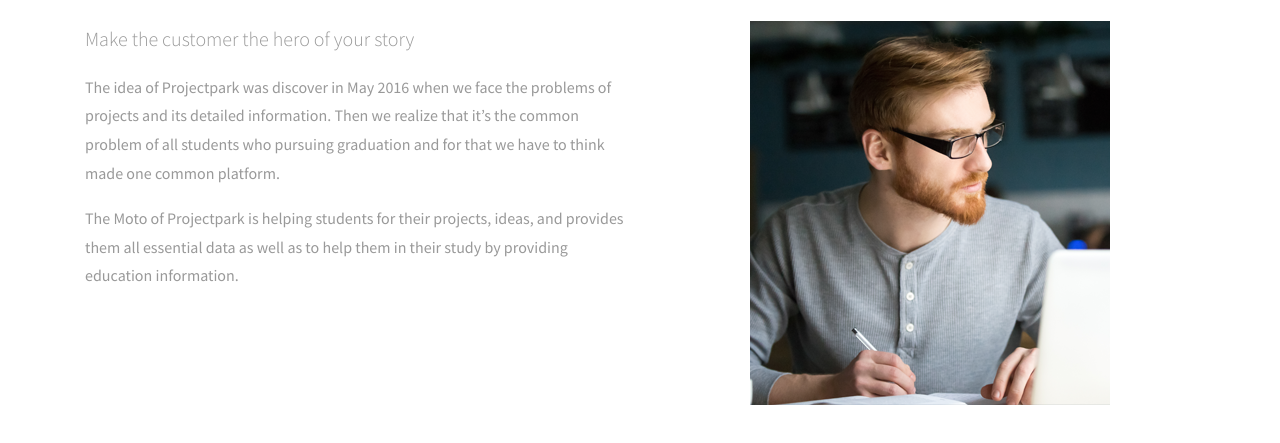
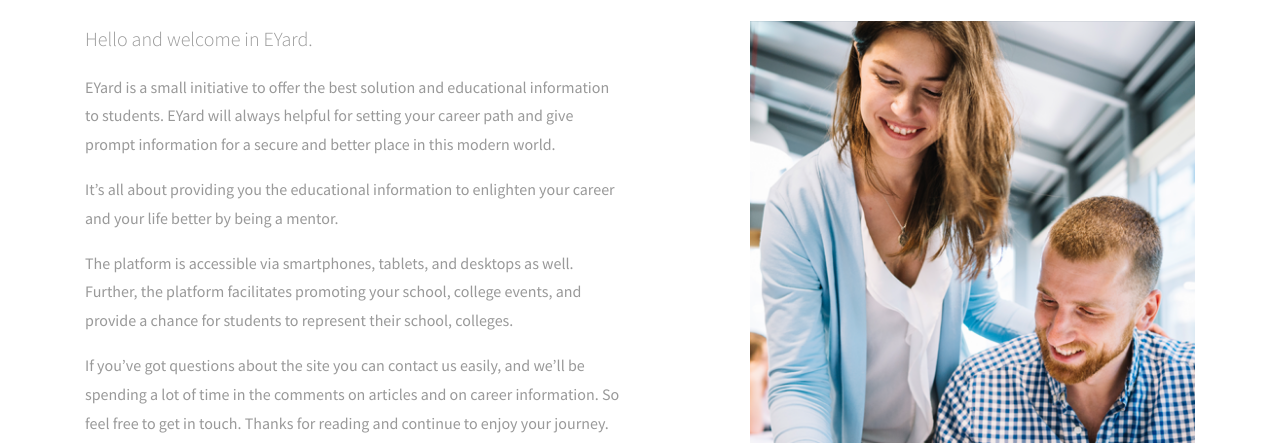
Before and after one commit to wakeupcoders/E-YARD, a plain HTML site: page about.html in a window 1280 px wide. Shown: the part 509-952 px from the top of the page. Drawn offline with Linux system fonts and the light colour scheme; some packages are replaced by stand-ins of ours; no server answers; files whose address does not match are found by name.

Commit message:
updated page content

```diff
--- a/about.html
+++ b/about.html
@@ -73,18 +73,26 @@
         <div class="row">
           <div class="col-md-12 mb-3" data-aos="fade-up"><br><br><h2 class="text-primary h2">About our company</h2></div>
           <div class="col-lg-5 ml-auto order-lg-2 mb-5" data-aos="fade-up" data-aos-delay="200">
-            <img src="images/about_img_2.png" alt="Image" class="img-fluid">
+            <img src="images/about_img_1.png" alt="Image" class="img-fluid">
           </div>
           <div class="col-lg-6 order-lg-1" data-aos="fade-up" data-aos-delay="100">
-            <p class="lead">Make the customer the
-                hero of your story</p>
-            <p>The idea of Projectpark was discover in May 2016 when we face the problems of projects and its detailed information.
-                Then we realize that it’s the common problem of all students who pursuing graduation and for that we have to think
-                made one common platform.</p>
-            <p>The Moto of Projectpark is helping students for their projects, ideas, and provides them all essential data as well
-                as to help them in their study by providing education information. </p>
+            <p class="lead">Hello and welcome in EYard.</p>
+            <p>EYard is a small initiative to offer the best solution and educational information to students.
+              EYard will always helpful for setting your career path and give prompt information for a secure
+              and better place in this modern world.
+            </p>
+            <p>It’s all about providing you the educational information to enlighten your career and your life
+              better by being a mentor.
+            </p>
+            <p>The platform is accessible via smartphones, tablets, and desktops as well.
+              Further, the platform facilitates promoting your school, college events, and provide a chance for
+              students to represent their school, colleges.
+            </p>
+            <p>If you’ve got questions about the site you can contact us easily, and we’ll be spending a lot of time
+              in the comments on articles and on career information. So feel free to get in touch.
+              Thanks for reading and continue to enjoy your journey.
+            </p>
           </div>
-
         </div>
       </div>
     </div>
```
Also changed, not shown: career-chart.html (+25 -1 lines), project-park.html (+25 -1 lines).
